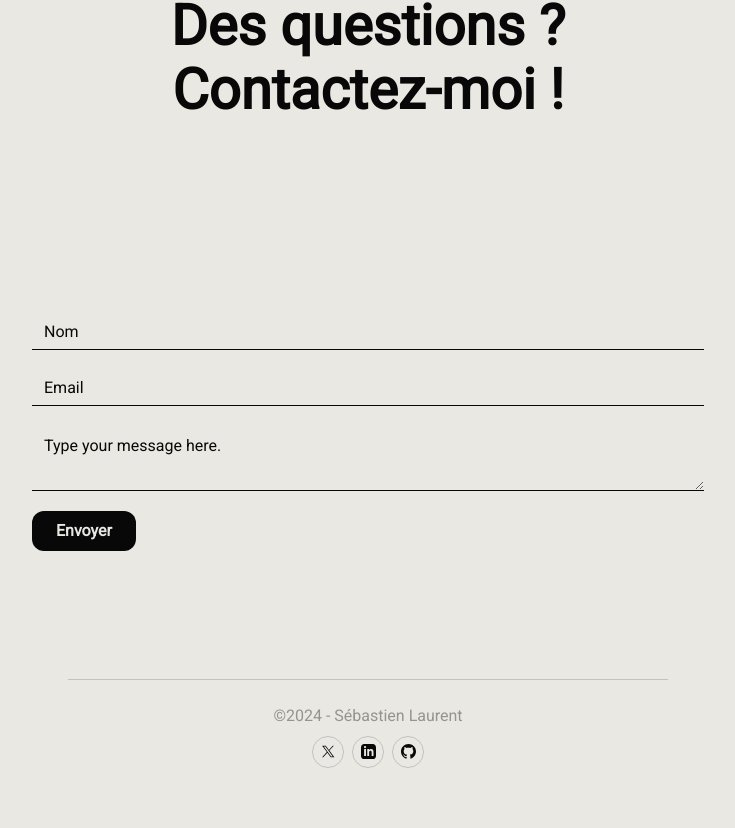
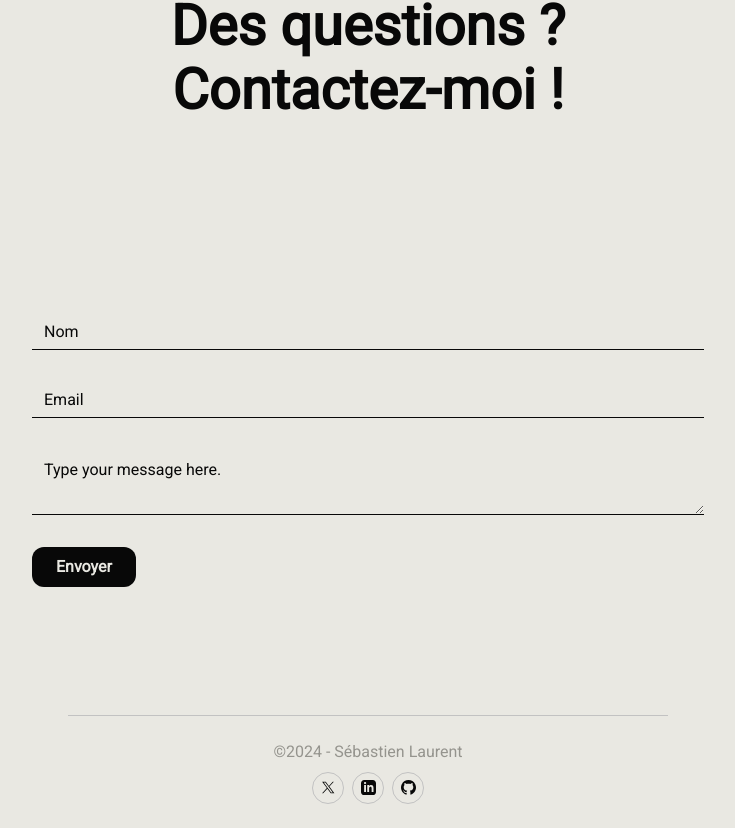
Before and after one commit to SebastienLaurentt/Portfolio-V2, a Next.js app: page / in a window 1280 px wide. Shown: the part 7092-7920 px from the top of the page, without its empty margins (272-1007 px from the left). Before the commit the page ends 7884 px from the top, so only its background shows below. Built offline with nearby package versions, Linux system fonts and the light colour scheme.

Commit message:
update contactForm css

```diff
--- a/components/ContactForm/ContactForm.tsx
+++ b/components/ContactForm/ContactForm.tsx
@@ -84,8 +84,7 @@
   }, [sendEmailState]);
 
   return (
-    <form onSubmit={handleSubmit}>
-      <div className="mb-5">
+    <form onSubmit={handleSubmit} className="flex flex-col gap-y-8">
         <Input
           type="text"
           placeholder="Nom"
@@ -94,8 +93,6 @@
           value={formData.name}
           onChange={handleInputChange}
         />
-      </div>
-      <div className="mb-5">
         <Input
           type="email"
           placeholder="Email"
@@ -104,8 +101,6 @@
           value={formData.email}
           onChange={handleInputChange}
         />
-      </div>
-      <div className="mb-5">
         <Textarea
           placeholder="Type your message here."
           id="message"
@@ -113,7 +108,6 @@
           value={formData.message}
           onChange={handleInputChange}
         />
-      </div>
       <div className="flex items-center">
         <Button type="submit" aria-label="Envoyer le formulaire">
           Envoyer
```
